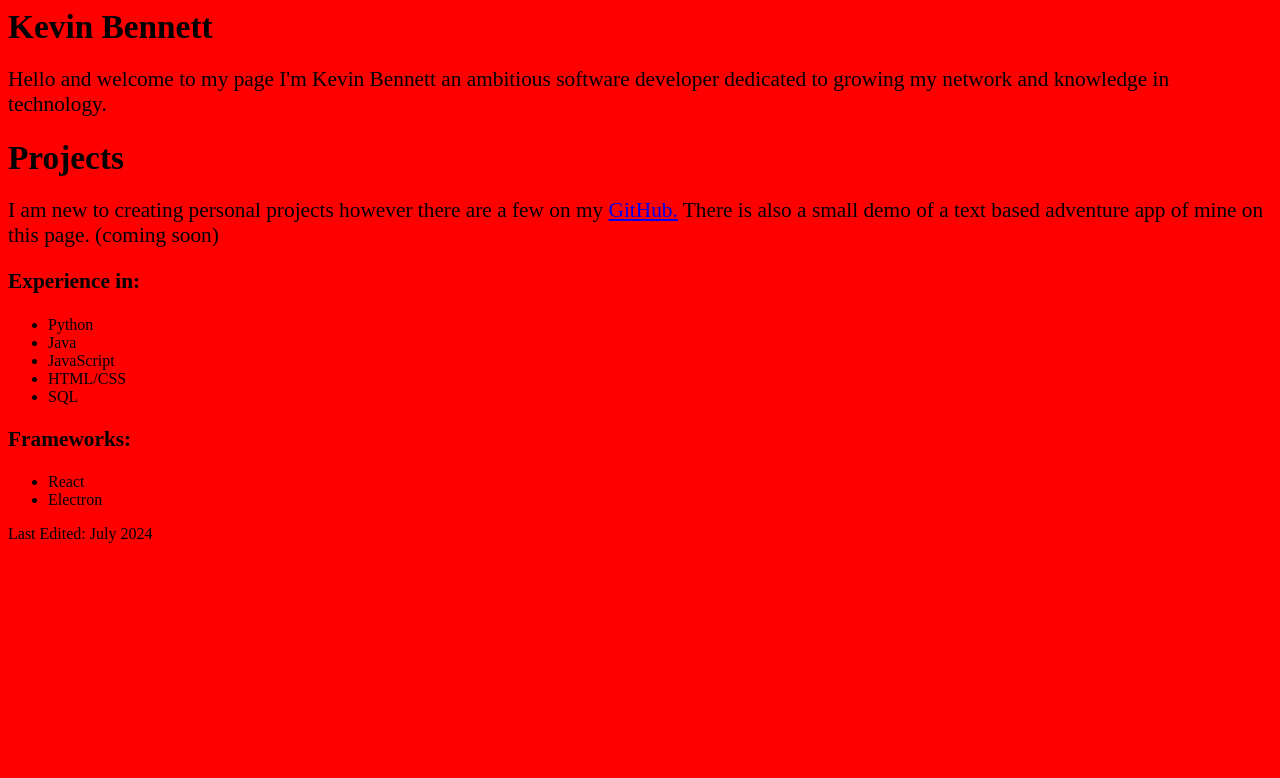
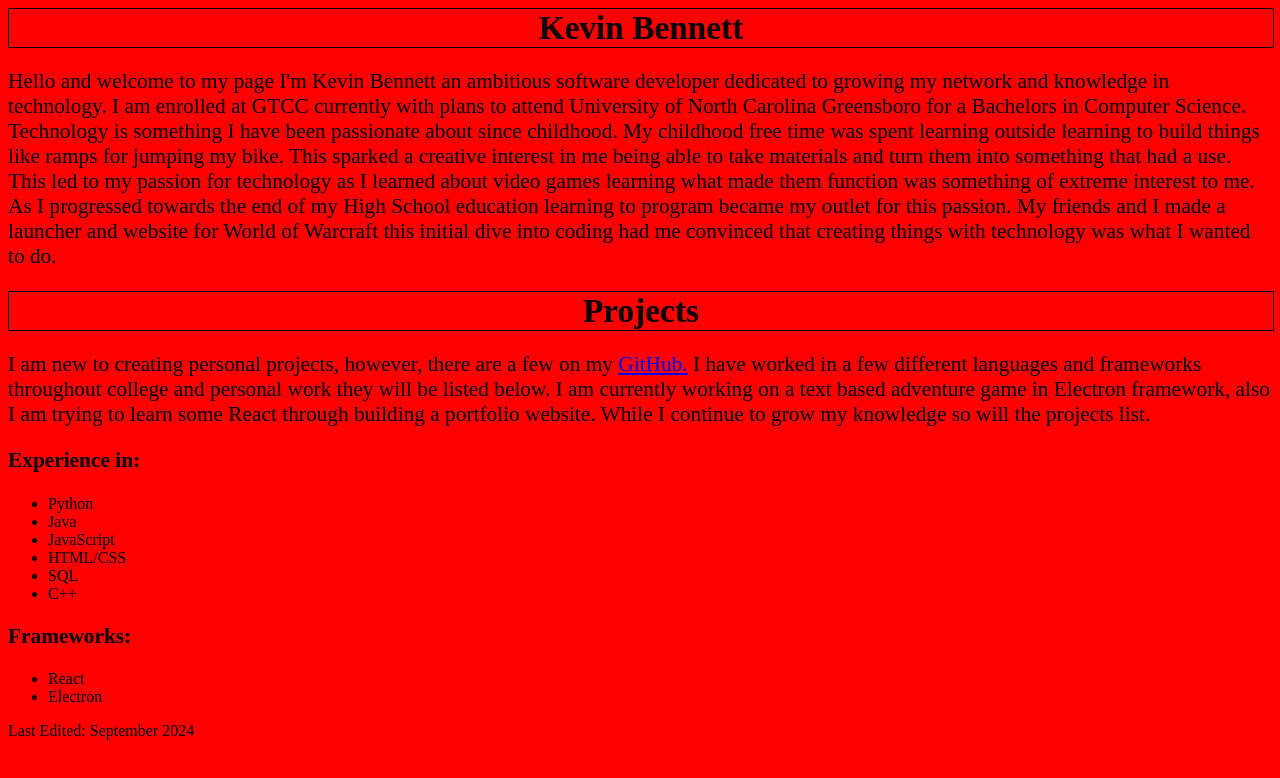
Before and after one commit to bennettkevin/bennettkevin.github.io, a plain HTML site: page index.html in a window 1280 px wide. Drawn offline with Linux system fonts and the light colour scheme.

Commit message:
Added some text to the page and did some styling adjustments.

```diff
--- a/index.css
+++ b/index.css
@@ -18,6 +18,10 @@ h1{
 .section-header{
     font-size: 25pt;
     font-weight: bold;
+    display: block;
+    width: 100%;
+    text-align: center;
+    border: 1px solid black;
 }
 
 p{
--- a/index.html
+++ b/index.html
@@ -10,14 +10,21 @@
   <body>
     <div id="page">
       <section id="page-intro">
-        <header class="section-header">Kevin Bennett</header>
-        <p>Hello and welcome to my page I'm Kevin Bennett an ambitious software developer dedicated to growing my network and knowledge in technology.</p>
+        <header class="section-header" id="About">Kevin Bennett</header>
+        <p>Hello and welcome to my page I'm Kevin Bennett an ambitious software developer dedicated to growing my network and knowledge in technology.
+          I am enrolled at GTCC currently with plans to attend University of North Carolina Greensboro for a Bachelors in Computer Science. Technology is something I have been passionate
+          about since childhood. My childhood free time was spent learning outside learning to build things like ramps for jumping my bike. This sparked a creative interest in me being able to take materials and turn
+          them into something that had a use. This led to my passion for technology as I learned about video games learning what made them function was something of extreme interest to me. As I progressed towards the end of my
+          High School education learning to program became my outlet for this passion. My friends and I made a launcher and website for World of Warcraft this initial dive into coding had me convinced
+          that creating things with technology was what I wanted to do.
+        </p>
       </section>
 
       <section id="projects">
         <header class="section-header">Projects</header>
-        <p>I am new to creating personal projects however there are a few on my <a href="https://github.com/bennettkevin" target="_blank">GitHub.</a>
-        There is also a small demo of a text based adventure app of mine on this page. (coming soon)</p>
+        <p>I am new to creating personal projects, however, there are a few on my <a href="https://github.com/bennettkevin" target="_blank">GitHub.</a> I have worked in a few different
+        languages and frameworks throughout college and personal work they will be listed below. I am currently working on a text based adventure game in Electron framework, also I am trying to learn some React
+        through building a portfolio website. While I continue to grow my knowledge so will the projects list.</p>
         <p class="list-head">Experience in:</p>
         <ul>
           <li>Python</li>
@@ -25,6 +32,7 @@
           <li>JavaScript</li>
           <li>HTML/CSS</li>
           <li>SQL</li>
+          <li>C++</li>
         </ul>
         <p class="list-head">Frameworks:</p>
         <ul>
@@ -33,7 +41,7 @@
         </ul>
       </section>
     </div>
-    <div id="footer">Last Edited: July 2024</div>
+    <div id="footer">Last Edited: September 2024</div>
 	  <script src="index.js"></script>
   </body>
 </html>
```
